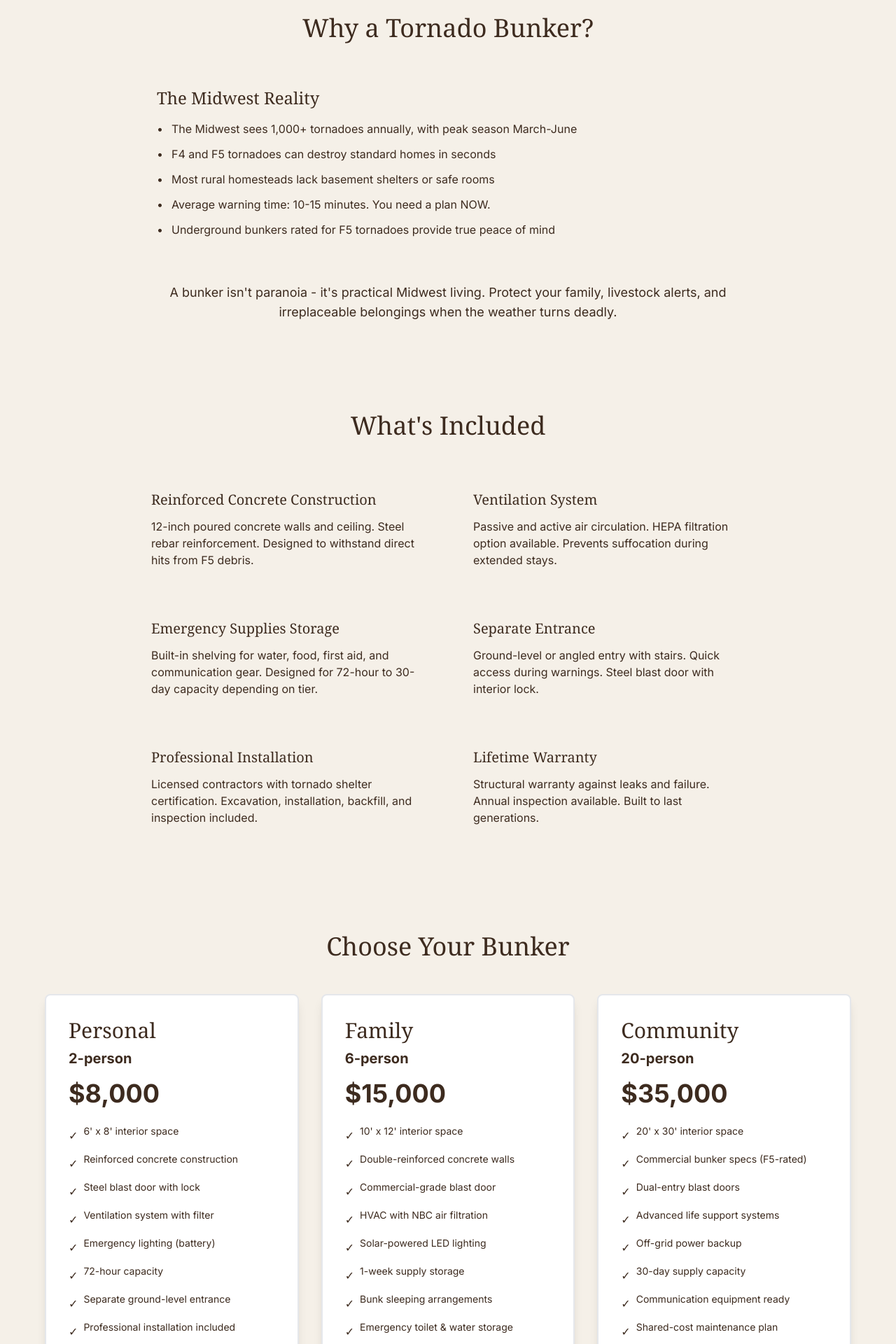
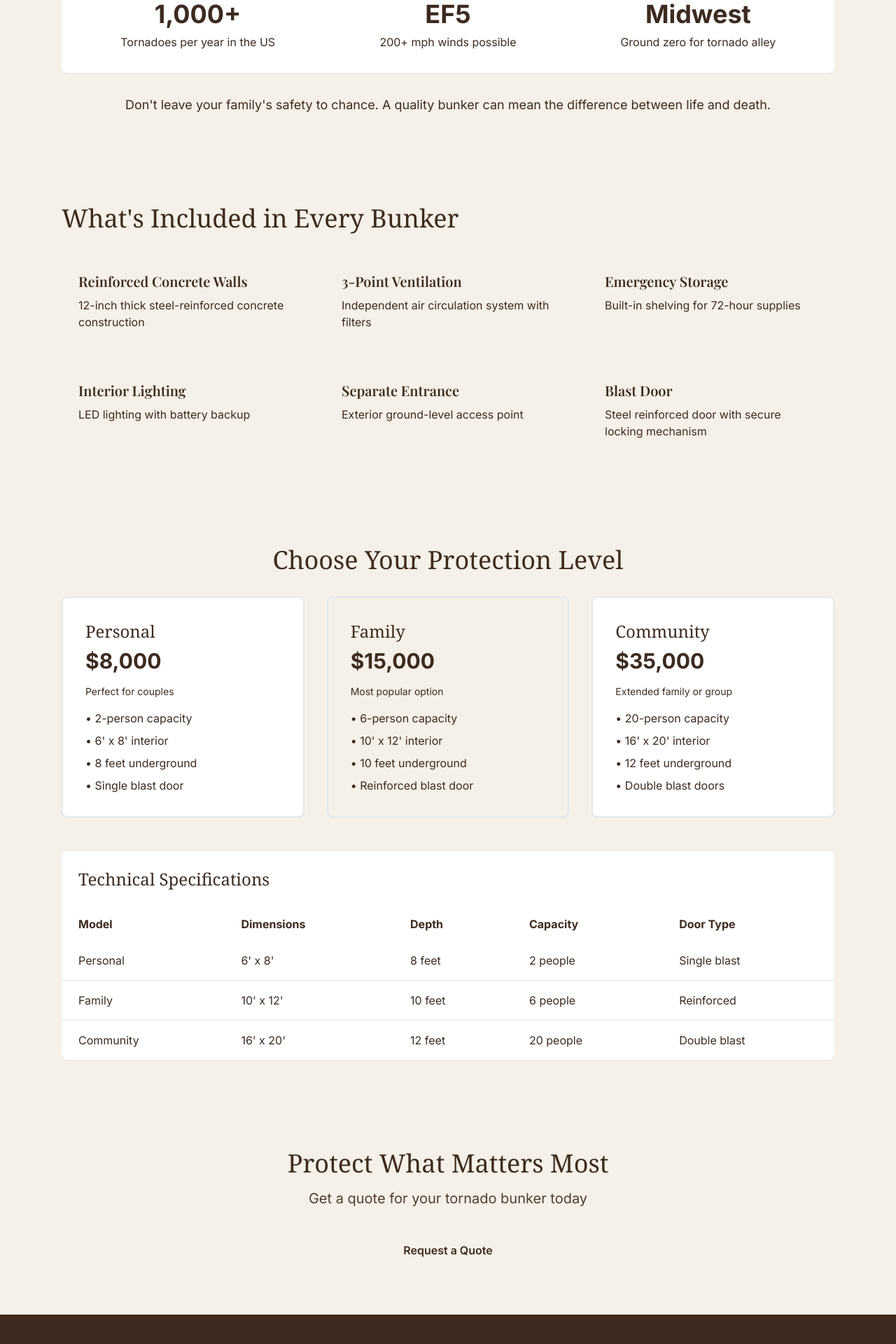
Before and after one commit to dutchiono/uniphimedia, a Next.js app: page /tornado-bunkers in a window 1280 px wide. Shown: the part 480-2400 px from the top of the page at 70% size. Built offline with nearby package versions, Linux system fonts and the light colour scheme.

Commit message:
feat: add tornado-bunkers page

```diff
--- a/src/app/tornado-bunkers/page.tsx
+++ b/src/app/tornado-bunkers/page.tsx
@@ -1,235 +1,143 @@
 export default function TornadoBunkersPage() {
-  const bunkerTiers = [
-    {
-      name: "Personal",
-      capacity: "2-person",
-      price: "$8,000",
-      features: [
-        "6' x 8' interior space",
-        "Reinforced concrete construction",
-        "Steel blast door with lock",
-        "Ventilation system with filter",
-        "Emergency lighting (battery)",
-        "72-hour capacity",
-        "Separate ground-level entrance",
-        "Professional installation included"
-      ]
-    },
-    {
-      name: "Family",
-      capacity: "6-person",
-      price: "$15,000",
-      features: [
-        "10' x 12' interior space",
-        "Double-reinforced concrete walls",
-        "Commercial-grade blast door",
-        "HVAC with NBC air filtration",
-        "Solar-powered LED lighting",
-        "1-week supply storage",
-        "Bunk sleeping arrangements",
-        "Emergency toilet & water storage"
-      ]
-    },
-    {
-      name: "Community",
-      capacity: "20-person",
-      price: "$35,000",
-      features: [
-        "20' x 30' interior space",
-        "Commercial bunker specs (F5-rated)",
-        "Dual-entry blast doors",
-        "Advanced life support systems",
-        "Off-grid power backup",
-        "30-day supply capacity",
-        "Communication equipment ready",
-        "Shared-cost maintenance plan"
-      ]
-    }
-  ];
-
   return (
     <div className="min-h-screen bg-cream">
       {/* Hero Section */}
-      <section className="bg-forest text-cream py-20 px-6">
-        <div className="max-w-4xl mx-auto text-center">
-          <h1 className="font-serif text-5xl md:text-6xl mb-6">Tornado Bunkers</h1>
-          <p className="text-xl md:text-2xl mb-4 text-gold">
-            Midwest Storm Protection You Can Trust
-          </p>
-          <p className="text-lg max-w-2xl mx-auto">
-            Underground storm shelters engineered for tornado alley. Whether you're adding safety
-            to your homestead or securing a standalone bunker, we've got you covered when the sirens sound.
-          </p>
+      <section className="bg-bark text-cream py-20">
+        <div className="max-w-4xl mx-auto px-6 text-center">
+          <h1 className="font-serif text-5xl mb-4">Stay Safe. Stay Ready.</h1>
+          <p className="text-xl opacity-90">Protection when you need it most</p>
         </div>
       </section>
 
       {/* Why a Bunker */}
-      <section className="py-16 px-6">
-        <div className="max-w-4xl mx-auto">
-          <h2 className="font-serif text-4xl text-forest mb-8 text-center">Why a Tornado Bunker?</h2>
-          <div className="bg-bark text-cream p-8 rounded-lg mb-8">
-            <h3 className="font-serif text-2xl mb-4 text-gold">The Midwest Reality</h3>
-            <ul className="space-y-3">
-              <li className="flex items-start">
-                <span className="mr-3">•</span>
-                <span>The Midwest sees 1,000+ tornadoes annually, with peak season March-June</span>
-              </li>
-              <li className="flex items-start">
-                <span className="mr-3">•</span>
-                <span>F4 and F5 tornadoes can destroy standard homes in seconds</span>
-              </li>
-              <li className="flex items-start">
-                <span className="mr-3">•</span>
-                <span>Most rural homesteads lack basement shelters or safe rooms</span>
-              </li>
-              <li className="flex items-start">
-                <span className="mr-3">•</span>
-                <span>Average warning time: 10-15 minutes. You need a plan NOW.</span>
-              </li>
-              <li className="flex items-start">
-                <span className="mr-3">•</span>
-                <span>Underground bunkers rated for F5 tornadoes provide true peace of mind</span>
-              </li>
-            </ul>
+      <section className="max-w-6xl mx-auto px-6 py-16">
+        <h2 className="font-serif text-4xl text-forest mb-8">Why a Tornado Bunker?</h2>
+        <div className="bg-white p-8 rounded-lg shadow-sm mb-8">
+          <div className="grid md:grid-cols-3 gap-8">
+            <div className="text-center">
+              <div className="text-4xl font-bold text-gold mb-2">1,000+</div>
+              <p className="text-bark">Tornadoes per year in the US</p>
+            </div>
+            <div className="text-center">
+              <div className="text-4xl font-bold text-gold mb-2">EF5</div>
+              <p className="text-bark">200+ mph winds possible</p>
+            </div>
+            <div className="text-center">
+              <div className="text-4xl font-bold text-gold mb-2">Midwest</div>
+              <p className="text-bark">Ground zero for tornado alley</p>
+            </div>
           </div>
-          <p className="text-lg text-bark text-center">
-            A bunker isn't paranoia - it's practical Midwest living. Protect your family, livestock alerts,
-            and irreplaceable belongings when the weather turns deadly.
-          </p>
         </div>
+        <p className="text-lg text-bark text-center">Don't leave your family's safety to chance. A quality bunker can mean the difference between life and death.</p>
       </section>
 
       {/* What's Included */}
-      <section className="bg-gold text-forest py-16 px-6">
-        <div className="max-w-4xl mx-auto">
-          <h2 className="font-serif text-4xl mb-12 text-center">What's Included</h2>
-          <div className="grid md:grid-cols-2 gap-6">
-            <div className="bg-cream p-6 rounded-lg">
-              <h3 className="font-serif text-xl mb-3">Reinforced Concrete Construction</h3>
-              <p>
-                12-inch poured concrete walls and ceiling. Steel rebar reinforcement.
-                Designed to withstand direct hits from F5 debris.
-              </p>
+      <section className="bg-forest text-cream py-16">
+        <div className="max-w-6xl mx-auto px-6">
+          <h2 className="font-serif text-4xl mb-8">What's Included in Every Bunker</h2>
+          <div className="grid md:grid-cols-2 lg:grid-cols-3 gap-6">
+            <div className="bg-bark/30 p-6 rounded-lg">
+              <h3 className="text-xl font-semibold mb-2 text-gold">Reinforced Concrete Walls</h3>
+              <p>12-inch thick steel-reinforced concrete construction</p>
             </div>
-            <div className="bg-cream p-6 rounded-lg">
-              <h3 className="font-serif text-xl mb-3">Ventilation System</h3>
-              <p>
-                Passive and active air circulation. HEPA filtration option available.
-                Prevents suffocation during extended stays.
-              </p>
+            <div className="bg-bark/30 p-6 rounded-lg">
+              <h3 className="text-xl font-semibold mb-2 text-gold">3-Point Ventilation</h3>
+              <p>Independent air circulation system with filters</p>
             </div>
-            <div className="bg-cream p-6 rounded-lg">
-              <h3 className="font-serif text-xl mb-3">Emergency Supplies Storage</h3>
-              <p>
-                Built-in shelving for water, food, first aid, and communication gear.
-                Designed for 72-hour to 30-day capacity depending on tier.
-              </p>
+            <div className="bg-bark/30 p-6 rounded-lg">
+              <h3 className="text-xl font-semibold mb-2 text-gold">Emergency Storage</h3>
+              <p>Built-in shelving for 72-hour supplies</p>
             </div>
-            <div className="bg-cream p-6 rounded-lg">
-              <h3 className="font-serif text-xl mb-3">Separate Entrance</h3>
-              <p>
-                Ground-level or angled entry with stairs. Quick access during warnings.
-                Steel blast door with interior lock.
-              </p>
+            <div className="bg-bark/30 p-6 rounded-lg">
+              <h3 className="text-xl font-semibold mb-2 text-gold">Interior Lighting</h3>
+              <p>LED lighting with battery backup</p>
             </div>
-            <div className="bg-cream p-6 rounded-lg">
-              <h3 className="font-serif text-xl mb-3">Professional Installation</h3>
-              <p>
-                Licensed contractors with tornado shelter certification. Excavation,
-                installation, backfill, and inspection included.
-              </p>
+            <div className="bg-bark/30 p-6 rounded-lg">
+              <h3 className="text-xl font-semibold mb-2 text-gold">Separate Entrance</h3>
+              <p>Exterior ground-level access point</p>
             </div>
-            <div className="bg-cream p-6 rounded-lg">
-              <h3 className="font-serif text-xl mb-3">Lifetime Warranty</h3>
-              <p>
-                Structural warranty against leaks and failure. Annual inspection available.
-                Built to last generations.
-              </p>
+            <div className="bg-bark/30 p-6 rounded-lg">
+              <h3 className="text-xl font-semibold mb-2 text-gold">Blast Door</h3>
+              <p>Steel reinforced door with secure locking mechanism</p>
             </div>
           </div>
         </div>
       </section>
 
-      {/* Bunker Tiers */}
-      <section className="py-16 px-6">
-        <div className="max-w-6xl mx-auto">
-          <h2 className="font-serif text-4xl text-forest mb-12 text-center">Choose Your Bunker</h2>
-          <div className="grid md:grid-cols-3 gap-8">
-            {bunkerTiers.map((tier, idx) => (
-              <div key={idx} className="bg-white border-2 border-bark rounded-lg p-8 shadow-lg hover:border-gold transition-colors">
-                <h3 className="font-serif text-3xl text-forest mb-2">{tier.name}</h3>
-                <p className="text-xl text-gold font-bold mb-4">{tier.capacity}</p>
-                <p className="text-4xl font-bold text-bark mb-6">{tier.price}</p>
-                <ul className="space-y-3 mb-8">
-                  {tier.features.map((feature, i) => (
-                    <li key={i} className="flex items-start text-bark">
-                      <span className="text-gold mr-2 mt-1">✓</span>
-                      <span className="text-sm">{feature}</span>
-                    </li>
-                  ))}
-                </ul>
-                <a
-                  href="/contact"
-                  className="block text-center bg-forest text-cream py-3 px-6 rounded-lg font-bold hover:bg-bark transition-colors"
-                >
-                  Get a Quote
-                </a>
-              </div>
-            ))}
+      {/* Tiers */}
+      <section className="max-w-6xl mx-auto px-6 py-16">
+        <h2 className="font-serif text-4xl text-forest mb-8 text-center">Choose Your Protection Level</h2>
+        <div className="grid md:grid-cols-3 gap-8 mb-12">
+          <div className="bg-white border-2 border-forest p-8 rounded-lg">
+            <h3 className="font-serif text-2xl text-forest mb-2">Personal</h3>
+            <div className="text-3xl font-bold text-gold mb-4">$8,000</div>
+            <p className="text-sm text-bark mb-4">Perfect for couples</p>
+            <ul className="space-y-2 text-bark">
+              <li>• 2-person capacity</li>
+              <li>• 6' x 8' interior</li>
+              <li>• 8 feet underground</li>
+              <li>• Single blast door</li>
+            </ul>
+          </div>
+          <div className="bg-forest text-cream border-2 border-gold p-8 rounded-lg">
+            <h3 className="font-serif text-2xl text-gold mb-2">Family</h3>
+            <div className="text-3xl font-bold text-gold mb-4">$15,000</div>
+            <p className="text-sm mb-4">Most popular option</p>
+            <ul className="space-y-2">
+              <li>• 6-person capacity</li>
+              <li>• 10' x 12' interior</li>
+              <li>• 10 feet underground</li>
+              <li>• Reinforced blast door</li>
+            </ul>
+          </div>
+          <div className="bg-white border-2 border-forest p-8 rounded-lg">
+            <h3 className="font-serif text-2xl text-forest mb-2">Community</h3>
+            <div className="text-3xl font-bold text-gold mb-4">$35,000</div>
+            <p className="text-sm text-bark mb-4">Extended family or group</p>
+            <ul className="space-y-2 text-bark">
+              <li>• 20-person capacity</li>
+              <li>• 16' x 20' interior</li>
+              <li>• 12 feet underground</li>
+              <li>• Double blast doors</li>
+            </ul>
           </div>
         </div>
-      </section>
 
-      {/* Specs Table */}
-      <section className="bg-bark text-cream py-16 px-6">
-        <div className="max-w-4xl mx-auto">
-          <h2 className="font-serif text-4xl mb-8 text-center">Technical Specifications</h2>
+        {/* Specs Table */}
+        <div className="bg-white rounded-lg shadow-sm overflow-hidden">
+          <h3 className="font-serif text-2xl text-forest p-6 bg-bark/5">Technical Specifications</h3>
           <div className="overflow-x-auto">
-            <table className="w-full bg-cream text-bark rounded-lg">
-              <thead>
-                <tr className="bg-forest text-cream">
-                  <th className="p-4 text-left">Feature</th>
-                  <th className="p-4 text-center">Personal</th>
-                  <th className="p-4 text-center">Family</th>
-                  <th className="p-4 text-center">Community</th>
+            <table className="w-full">
+              <thead className="bg-forest text-cream">
+                <tr>
+                  <th className="px-6 py-3 text-left">Model</th>
+                  <th className="px-6 py-3 text-left">Dimensions</th>
+                  <th className="px-6 py-3 text-left">Depth</th>
+                  <th className="px-6 py-3 text-left">Capacity</th>
+                  <th className="px-6 py-3 text-left">Door Type</th>
                 </tr>
               </thead>
-              <tbody>
-                <tr className="border-b border-bark">
-                  <td className="p-4 font-bold">Interior Size</td>
-                  <td className="p-4 text-center">6' x 8'</td>
-                  <td className="p-4 text-center">10' x 12'</td>
-                  <td className="p-4 text-center">20' x 30'</td>
-                </tr>
-                <tr className="border-b border-bark">
-                  <td className="p-4 font-bold">Capacity</td>
-                  <td className="p-4 text-center">2 people</td>
-                  <td className="p-4 text-center">6 people</td>
-                  <td className="p-4 text-center">20 people</td>
-                </tr>
-                <tr className="border-b border-bark">
-                  <td className="p-4 font-bold">Wall Thickness</td>
-                  <td className="p-4 text-center">12 inches</td>
-                  <td className="p-4 text-center">18 inches</td>
-                  <td className="p-4 text-center">24 inches</td>
-                </tr>
-                <tr className="border-b border-bark">
-                  <td className="p-4 font-bold">Wind Rating</td>
-                  <td className="p-4 text-center">F4 (250 mph)</td>
-                  <td className="p-4 text-center">F5 (300 mph)</td>
-                  <td className="p-4 text-center">F5+ (350 mph)</td>
-                </tr>
-                <tr className="border-b border-bark">
-                  <td className="p-4 font-bold">Power Source</td>
-                  <td className="p-4 text-center">Battery</td>
-                  <td className="p-4 text-center">Solar + Battery</td>
-                  <td className="p-4 text-center">Generator Ready</td>
+              <tbody className="divide-y">
+                <tr>
+                  <td className="px-6 py-4 text-bark">Personal</td>
+                  <td className="px-6 py-4 text-bark">6' x 8'</td>
+                  <td className="px-6 py-4 text-bark">8 feet</td>
+                  <td className="px-6 py-4 text-bark">2 people</td>
+                  <td className="px-6 py-4 text-bark">Single blast</td>
                 </tr>
                 <tr>
-                  <td className="p-4 font-bold">Installation Time</td>
-                  <td className="p-4 text-center">3-5 days</td>
-                  <td className="p-4 text-center">1-2 weeks</td>
-                  <td className="p-4 text-center">3-4 weeks</td>
+                  <td className="px-6 py-4 text-bark">Family</td>
+                  <td className="px-6 py-4 text-bark">10' x 12'</td>
+                  <td className="px-6 py-4 text-bark">10 feet</td>
+                  <td className="px-6 py-4 text-bark">6 people</td>
+                  <td className="px-6 py-4 text-bark">Reinforced</td>
+                </tr>
+                <tr>
+                  <td className="px-6 py-4 text-bark">Community</td>
+                  <td className="px-6 py-4 text-bark">16' x 20'</td>
+                  <td className="px-6 py-4 text-bark">12 feet</td>
+                  <td className="px-6 py-4 text-bark">20 people</td>
+                  <td className="px-6 py-4 text-bark">Double blast</td>
                 </tr>
               </tbody>
             </table>
@@ -237,30 +145,16 @@ export default function TornadoBunkersPage() {
         </div>
       </section>
 
-      {/* CTA Section */}
-      <section className="bg-forest text-cream py-16 px-6">
-        <div className="max-w-3xl mx-auto text-center">
-          <h2 className="font-serif text-4xl mb-6">Protect Your Family Today</h2>
-          <p className="text-lg mb-8">
-            Tornado season doesn't wait. Schedule a site assessment and get a custom quote.
-            Financing available. Veterans receive 10% discount.
-          </p>
-          <div className="flex flex-col sm:flex-row gap-4 justify-center">
-            <a
-              href="/contact"
-              className="bg-gold text-forest py-4 px-8 rounded-lg font-bold hover:bg-cream transition-colors"
-            >
-              Request a Quote
-            </a>
-            <a
-              href="/hsh/packages"
-              className="bg-bark text-cream py-4 px-8 rounded-lg font-bold hover:bg-gold hover:text-forest transition-colors"
-            >
-              View Homestead Packages
-            </a>
-          </div>
+      {/* CTA */}
+      <section className="bg-bark text-cream py-16">
+        <div className="max-w-4xl mx-auto px-6 text-center">
+          <h2 className="font-serif text-4xl mb-4">Protect What Matters Most</h2>
+          <p className="text-xl mb-8 opacity-90">Get a quote for your tornado bunker today</p>
+          <a href="/contact" className="inline-block bg-gold text-forest px-8 py-4 rounded-lg font-semibold hover:bg-gold/90 transition">
+            Request a Quote
+          </a>
         </div>
       </section>
     </div>
-  );
+  )
 }
```
